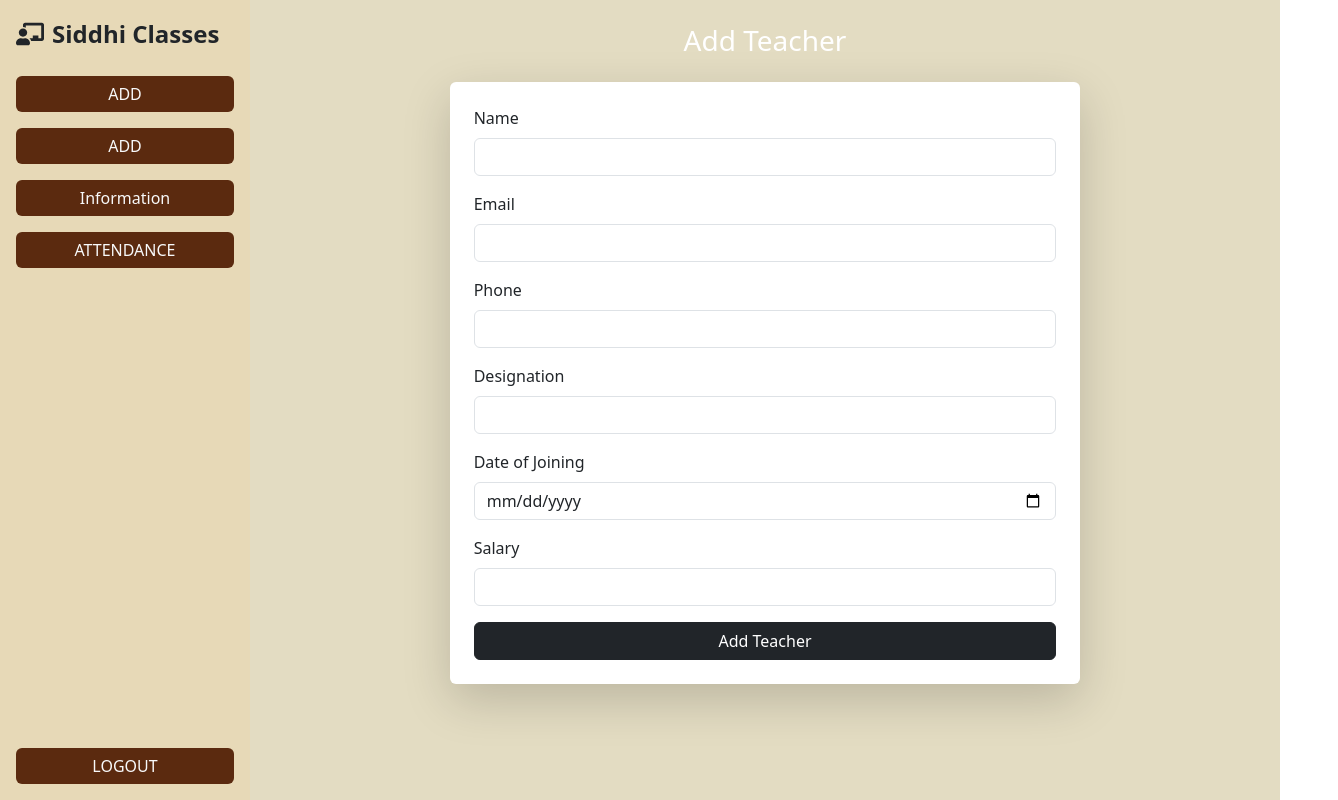
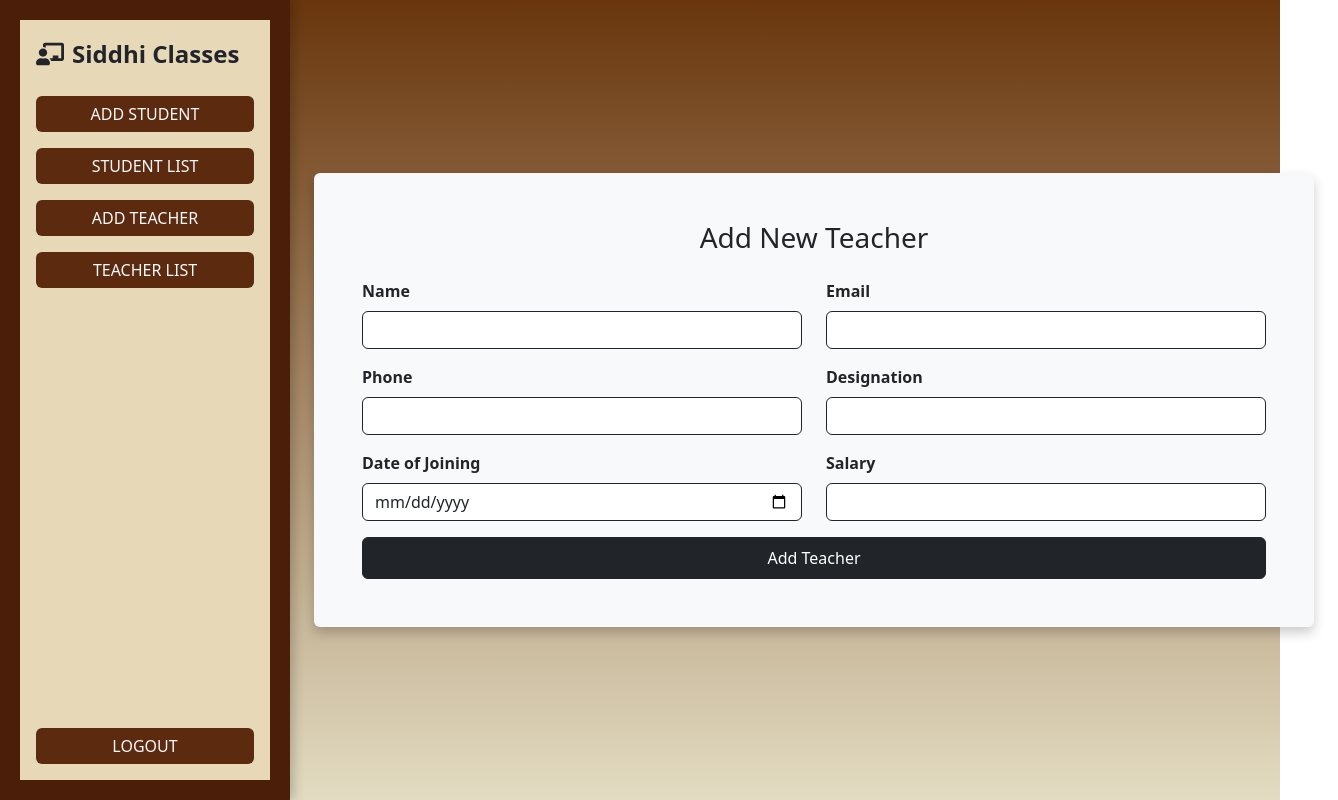
Before and after one commit to blackgrapes/SiddhiClassess-payslipGenerator, a React (Vite) app in the folder react-app/: page /addteacher in a window 1280 px wide. Shown: the whole page, 1338 px wide, since content can reach past the window. Built offline with nearby package versions, Linux system fonts and the light colour scheme.

Commit message:
teacherlist backend connect

```diff
--- a/react-app/src/component/AddTeacher.jsx
+++ b/react-app/src/component/AddTeacher.jsx
@@ -1,6 +1,7 @@
 import React, { useState } from "react";
-import { Container, Row, Col, Form, Button } from "react-bootstrap";
+import axios from "axios";
 import Sidebar from "./Sidebar";
+import "bootstrap/dist/css/bootstrap.min.css";
 
 const AddTeacher = () => {
   const [teacher, setTeacher] = useState({
@@ -12,23 +13,24 @@ const AddTeacher = () => {
     salary: "",
   });
 
-  const [error, setError] = useState(null);
+  const [loading, setLoading] = useState(false);
+  const [message, setMessage] = useState({ text: "", type: "" });
 
   const handleChange = (e) => {
-    try {
-      const { name, value } = e.target;
-      setTeacher((prev) => ({ ...prev, [name]: value }));
-    } catch (err) {
-      console.error("Error in handleChange:", err);
-      setError("Something went wrong while updating the form.");
-    }
+    const { name, value } = e.target;
+    setTeacher((prev) => ({ ...prev, [name]: value }));
   };
 
-  const handleSubmit = (e) => {
+  const handleSubmit = async (e) => {
     e.preventDefault();
+    setLoading(true);
+    setMessage({ text: "", type: "" });
+
     try {
-      console.log("Teacher Data Submitted:", teacher);
-      alert("Teacher Added Successfully!");
+      const response = await axios.post("http://localhost:5000/teacher/add", teacher);
+      setMessage({ text: "✅ Teacher added successfully!", type: "success" });
+
+      // Reset form
       setTeacher({
         name: "",
         email: "",
@@ -37,62 +39,77 @@ const AddTeacher = () => {
         dateOfJoining: "",
         salary: "",
       });
-    } catch (err) {
-      console.error("Error submitting form:", err);
-      setError("Failed to submit form. Please try again.");
+    } catch (error) {
+      console.error("Error adding teacher:", error);
+      setMessage({
+        text: error.response?.data?.message || "❌ Something went wrong!",
+        type: "danger",
+      });
     }
+
+    setLoading(false);
   };
 
   return (
-    <div className="d-flex" style={{ backgroundColor: "#69360d", minHeight: "100vh" }}>
+    <div className="d-flex" style={{ height: "100vh", background: "linear-gradient(to bottom, #69360d, #e3dcc2)" }}>
       {/* Sidebar */}
-      <Sidebar />
+      <div
+        style={{
+          width: "300px",
+          backgroundColor: "#4a1e08",
+          boxShadow: "4px 0 10px rgba(0,0,0,0.2)",
+          height: "100vh",
+          padding: "20px",
+          display: "flex",
+          flexDirection: "column",
+        }}
+      >
+        <Sidebar />
+      </div>
 
       {/* Main Content */}
-      <div className="flex-grow-1 p-4" style={{ backgroundColor: "#e3dcc2", minHeight: "100vh" }}>
-        <Container>
-          <Row className="justify-content-center">
-            <Col md={8}>
-              <h3 className="mb-4 text-center text-white">Add Teacher</h3>
-              {error && <p className="text-danger text-center">{error}</p>}
-              <Form onSubmit={handleSubmit} className="p-4 shadow-lg rounded" style={{ backgroundColor: "#fff" }}>
-                <Form.Group className="mb-3">
-                  <Form.Label>Name</Form.Label>
-                  <Form.Control type="text" name="name" value={teacher.name} onChange={handleChange} required />
-                </Form.Group>
+      <div className="d-flex justify-content-center align-items-center flex-grow-1 px-4">
+        <div className="bg-light p-5 rounded" style={{ width: "1000px", boxShadow: "0 6px 12px rgba(0,0,0,0.2)" }}>
+          <h3 className="text-center mb-4 text-dark">Add New Teacher</h3>
 
-                <Form.Group className="mb-3">
-                  <Form.Label>Email</Form.Label>
-                  <Form.Control type="email" name="email" value={teacher.email} onChange={handleChange} required />
-                </Form.Group>
+          <form onSubmit={handleSubmit}>
+            <div className="row">
+              {[
+                { label: "Name", type: "text", name: "name" },
+                { label: "Email", type: "email", name: "email" },
+                { label: "Phone", type: "text", name: "phone" },
+                { label: "Designation", type: "text", name: "designation" },
+                { label: "Date of Joining", type: "date", name: "dateOfJoining" },
+                { label: "Salary", type: "number", name: "salary" },
+              ].map((field, index) => (
+                <div key={index} className="col-md-6 mb-3">
+                  <label className="form-label fw-bold">{field.label}</label>
+                  <input
+                    type={field.type}
+                    className="form-control border-dark"
+                    name={field.name}
+                    value={teacher[field.name]}
+                    onChange={handleChange}
+                    required
+                    disabled={loading}
+                  />
+                </div>
+              ))}
+            </div>
 
-                <Form.Group className="mb-3">
-                  <Form.Label>Phone</Form.Label>
-                  <Form.Control type="text" name="phone" value={teacher.phone} onChange={handleChange} required />
-                </Form.Group>
+            {/* Submit Button with Spinner during Loading */}
+            <button className="btn btn-dark w-100 py-2" type="submit" disabled={loading}>
+              {loading ? <span className="spinner-border spinner-border-sm"></span> : "Add Teacher"}
+            </button>
 
-                <Form.Group className="mb-3">
-                  <Form.Label>Designation</Form.Label>
-                  <Form.Control type="text" name="designation" value={teacher.designation} onChange={handleChange} required />
-                </Form.Group>
-
-                <Form.Group className="mb-3">
-                  <Form.Label>Date of Joining</Form.Label>
-                  <Form.Control type="date" name="dateOfJoining" value={teacher.dateOfJoining} onChange={handleChange} required />
-                </Form.Group>
-
-                <Form.Group className="mb-3">
-                  <Form.Label>Salary</Form.Label>
-                  <Form.Control type="number" name="salary" value={teacher.salary} onChange={handleChange} required />
-                </Form.Group>
-
-                <Button variant="dark" type="submit" className="w-100">
-                  Add Teacher
-                </Button>
-              </Form>
-            </Col>
-          </Row>
-        </Container>
+            {/* Message Alert */}
+            {message.text && (
+              <div className={`alert mt-3 alert-${message.type}`}>
+                {message.text}
+              </div>
+            )}
+          </form>
+        </div>
       </div>
     </div>
   );
--- a/react-app/src/component/Sidebar.jsx
+++ b/react-app/src/component/Sidebar.jsx
@@ -1,9 +1,11 @@
 import React from "react";
 import { Nav, Button } from "react-bootstrap";
 import { FaChalkboardTeacher } from "react-icons/fa";
-import { Link } from "react-router-dom";
+import { useNavigate } from "react-router-dom";
 
 const Sidebar = () => {
+  const navigate = useNavigate(); // ✅ Initialize useNavigate
+
   return (
     <div className="d-flex flex-column vh-100 p-3" style={{ width: "250px", backgroundColor: "#E7D9B7" }}>
       {/* Logo Section */}
@@ -14,35 +16,45 @@ const Sidebar = () => {
 
       {/* Navigation Links */}
       <Nav className="flex-column">
-        <Link to="/add1" className="text-decoration-none">
-          <Button className="mb-3 text-light w-100" style={{ backgroundColor: "#5B2A0F", border: "none" }}>
-            ADD
+        <Button
+          className="mb-3 text-light w-100"
+          style={{ backgroundColor: "#5B2A0F", border: "none" }}
+          onClick={() => navigate("/AddStudent")} // ✅ Navigate on click
+        >
+          ADD STUDENT
         </Button>
-        </Link>
-        <Link to="/add2" className="text-decoration-none">
-          <Button className="mb-3 text-light w-100" style={{ backgroundColor: "#5B2A0F", border: "none" }}>
-            ADD
+        <Button
+          className="mb-3 text-light w-100"
+          style={{ backgroundColor: "#5B2A0F", border: "none" }}
+          onClick={() => navigate("/studentlist")}
+        >
+          STUDENT LIST
         </Button>
-        </Link>
-        <Link to="/info" className="text-decoration-none">
-          <Button className="mb-3 text-light w-100" style={{ backgroundColor: "#5B2A0F", border: "none" }}>
-            Information
+        <Button
+          className="mb-3 text-light w-100"
+          style={{ backgroundColor: "#5B2A0F", border: "none" }}
+          onClick={() => navigate("/AddTeacher")}
+        >
+          ADD TEACHER
         </Button>
-        </Link>
-        <Link to="/attendance" className="text-decoration-none">
-          <Button className="mb-3 text-light w-100" style={{ backgroundColor: "#5B2A0F", border: "none" }}>
-            ATTENDANCE
+        <Button
+          className="mb-3 text-light w-100"
+          style={{ backgroundColor: "#5B2A0F", border: "none" }}
+          onClick={() => navigate("/teacherList")}
+        >
+          TEACHER LIST
         </Button>
-        </Link>
       </Nav>
 
       {/* Logout Button */}
       <div className="mt-auto">
-        <Link to="/logout" className="text-decoration-none">
-          <Button className="w-100 text-light" style={{ backgroundColor: "#5B2A0F", border: "none" }}>
+        <Button
+          className="w-100 text-light"
+          style={{ backgroundColor: "#5B2A0F", border: "none" }}
+          onClick={() => navigate("/logout")} // ✅ Navigate on click
+        >
           LOGOUT
         </Button>
-        </Link>
       </div>
     </div>
   );
--- a/react-app/src/component/TeacherList.jsx
+++ b/react-app/src/component/TeacherList.jsx
@@ -1,62 +1,46 @@
-import React from "react";
+import React, { useEffect, useState } from "react";
 import { Table, Button } from "react-bootstrap";
 import { useNavigate } from "react-router-dom";
 import Sidebar from "./Sidebar";
+import axios from "axios";
 
 const TeacherList = () => {
   const navigate = useNavigate();
+  const [teachers, setTeachers] = useState([]);
+  const [loading, setLoading] = useState(true);
+  const [error, setError] = useState(null);
 
-  const teachers = [
-    {
-      id: 1,
-      name: "Amit Sharma",
-      email: "amit.sharma@example.com",
-      phone: "9876543210",
-      designation: "Mathematics Teacher",
-      salary: "₹50,000",
-      paidUpto: "March 2025",
-    },
-    {
-      id: 2,
-      name: "Sunita Verma",
-      email: "sunita.verma@example.com",
-      phone: "9876543211",
-      designation: "Science Teacher",
-      salary: "₹48,000",
-      paidUpto: "March 2025",
-    },
-    {
-      id: 3,
-      name: "Rajesh Kumar",
-      email: "rajesh.kumar@example.com",
-      phone: "9876543212",
-      designation: "English Teacher",
-      salary: "₹52,000",
-      paidUpto: "March 2025",
-    },
-    {
-      id: 4,
-      name: "Neha Singh",
-      email: "neha.singh@example.com",
-      phone: "9876543213",
-      designation: "History Teacher",
-      salary: "₹47,000",
-      paidUpto: "March 2025",
-    },
-    {
-      id: 5,
-      name: "Manoj Tiwari",
-      email: "manoj.tiwari@example.com",
-      phone: "9876543214",
-      designation: "Physics Teacher",
-      salary: "₹55,000",
-      paidUpto: "March 2025",
-    },
-  ];
+  // Fetch teachers from the backend
+  useEffect(() => {
+    const fetchTeachers = async () => {
+      try {
+        const response = await axios.get("http://localhost:5000/teacher/all");
+        setTeachers(response.data);
+      } catch (error) {
+        setError("Failed to fetch teacher data.");
+      } finally {
+        setLoading(false);
+      }
+    };
+
+    fetchTeachers();
+  }, []);
+
+  // Delete Teacher Function
+  const handleDelete = async (id) => {
+    if (window.confirm("Are you sure you want to delete this teacher?")) {
+      try {
+        await axios.delete(`http://localhost:5000/teacher/delete/${id}`);
+        setTeachers(teachers.filter((teacher) => teacher._id !== id));
+      } catch (error) {
+        alert("Failed to delete teacher.");
+      }
+    }
+  };
 
   return (
     <div className="d-flex" style={{ backgroundColor: "#69360d", minHeight: "100vh" }}>
-      {/* Sidebar - Fix for Layout */}
+      {/* Sidebar */}
       <div style={{ width: "320px", backgroundColor: "#492105", minHeight: "100vh" }}>
         <Sidebar />
       </div>
@@ -64,7 +48,6 @@ const TeacherList = () => {
       {/* Main Content */}
       <div className="container-fluid p-4" style={{ backgroundColor: "#e3dcc2", flexGrow: 1 }}>
         <div className="p-4 rounded shadow-lg" style={{ backgroundColor: "white" }}>
-          {/* Header with "+ Add Teacher" Button */}
           <div className="d-flex align-items-center justify-content-between mb-4">
             <h2
               className="text-white p-3 rounded"
@@ -77,7 +60,6 @@ const TeacherList = () => {
               Siddhi Classes - Teacher List
             </h2>
 
-            {/* Smaller & Professional Add Teacher Button */}
             <button
               onClick={() => navigate("/AddTeacher")}
               className="btn btn-success btn-sm px-3 py-1 shadow-sm"
@@ -92,7 +74,11 @@ const TeacherList = () => {
             </button>
           </div>
 
-          {/* Teacher Table */}
+          {loading ? (
+            <p>Loading teachers...</p>
+          ) : error ? (
+            <p className="text-danger">{error}</p>
+          ) : (
             <div className="table-responsive">
               <Table bordered hover className="text-center">
                 <thead className="text-white" style={{ backgroundColor: "#69360d" }}>
@@ -103,28 +89,53 @@ const TeacherList = () => {
                     <th>Phone</th>
                     <th>Designation</th>
                     <th>Salary</th>
-                  <th>Paid Upto</th>
-                  <th>Download</th>
+                    <th>Payslip</th>
+                    <th>Update</th>
+                    <th>Delete</th>
                   </tr>
                 </thead>
                 <tbody>
                   {teachers.map((teacher, index) => (
-                  <tr key={teacher.id}>
+                    <tr key={teacher._id}>
                       <td>{index + 1}</td>
                       <td>{teacher.name}</td>
                       <td>{teacher.email}</td>
                       <td>{teacher.phone}</td>
                       <td>{teacher.designation}</td>
-                    <td>{teacher.salary}</td>
-                    <td>{teacher.paidUpto}</td>
+                      <td>₹{teacher.salary}</td>
                       <td>
-                      <Button variant="success" size="sm">Download</Button>
+                        <Button
+                          variant="primary"
+                          size="sm"
+                          onClick={() => navigate(`/Payslip/${teacher._id}`)}
+                        >
+                          Payslip
+                        </Button>
+                      </td>
+                      <td>
+                        <Button
+                          variant="primary"
+                          size="sm"
+                          onClick={() => navigate(`/UpdateTeacher/${teacher._id}`)}
+                        >
+                          Update
+                        </Button>
+                      </td>
+                      <td>
+                        <Button
+                          variant="primary"
+                          size="sm"
+                          onClick={() => handleDelete(teacher._id)}
+                        >
+                          Delete
+                        </Button>
                       </td>
                     </tr>
                   ))}
                 </tbody>
               </Table>
             </div>
+          )}
         </div>
       </div>
     </div>
```
Lines whose indentation alone changed are shown as unchanged.
